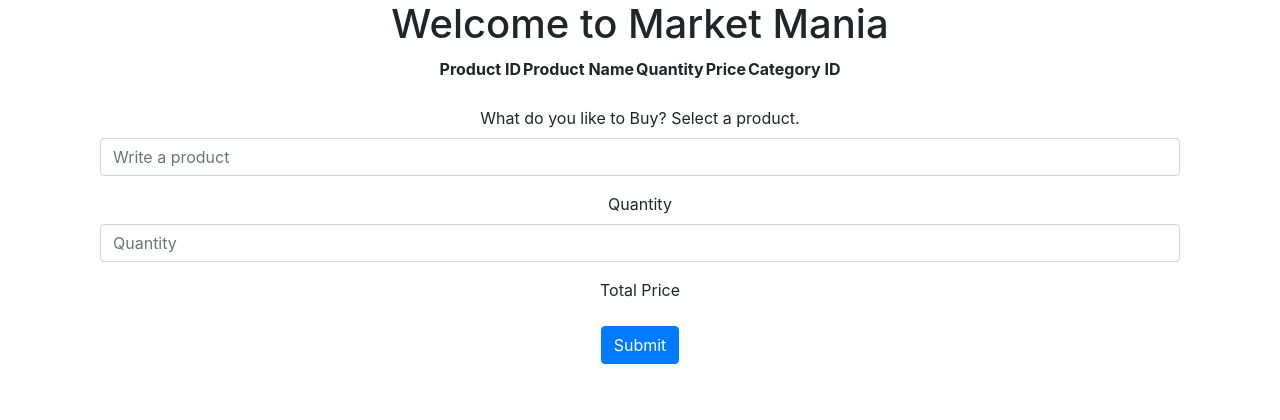
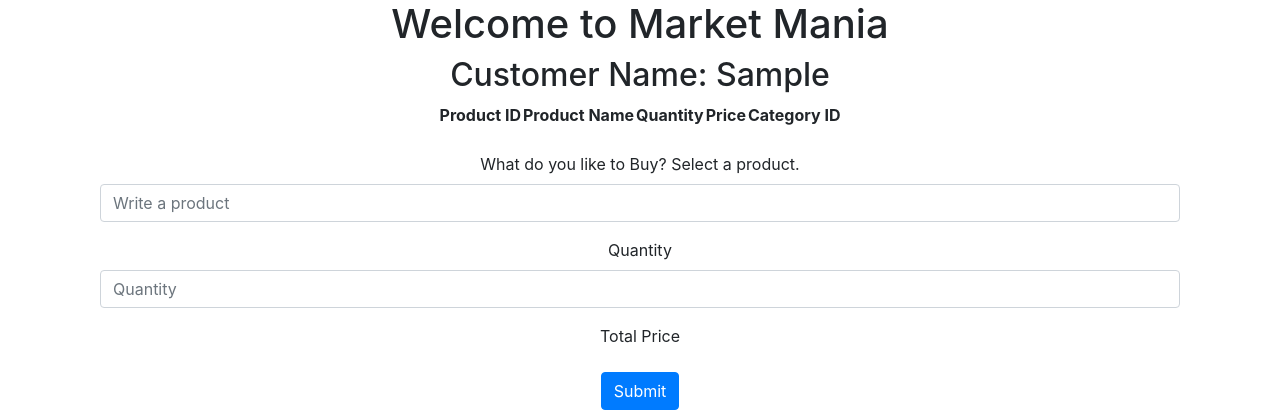
Before and after one commit to mdrhmn48/Flask-Ecommerce-Website, a Flask app: page / in a window 1280 px wide. Shown: the part 56-476 px from the top of the page. Run offline with Flask 3, Linux system fonts and the light colour scheme; the visitor is signed in with stand-in values (Sample User, id 1); data that the repository does not hold is empty; some libraries are stand-ins or nearby versions.

Commit message:
first_name

```diff
--- a/main.py
+++ b/main.py
@@ -1,4 +1,4 @@
-from website import create_app
+from website.app import create_app
 from website import models as store
 
 app = create_app()
--- a/website/__init__.py
+++ b/website/app.py
@@ -5,30 +5,31 @@ from database_source_files.product_database import my_connection
 
 
 from .views import views
-from .auth import auth
+from .auth import auth, User, load_user
 
 db_connection = my_connection
 
 login_manager = LoginManager()
 login_manager.login_view = 'auth.login'
 
-
 class User(UserMixin):
-    def __init__(self, user_id):
+    def __init__(self, user_id, first_name):
         self.id = user_id
+        self.first_name = first_name
 
 
 @login_manager.user_loader
 def load_user(user_id):
     db_cursor = db_connection.cursor(buffered=True)
-    db_cursor.execute("SELECT email FROM customers WHERE email = %s", (user_id,))
+    db_cursor.execute("SELECT email, first_name FROM customers WHERE email = %s", (user_id,))
     result = db_cursor.fetchone()
-    print("user_id: ", result[0])
+    print("user_id: ", result[0], result[1])
     db_cursor.close()
     if result:
-        return User(result[0])
+        return User(result[0], result[1])
     else:
         return None
+
 
 def create_app():
     app = Flask(__name__)
--- a/website/auth.py
+++ b/website/auth.py
@@ -9,33 +9,31 @@ from flask_login import UserMixin, LoginManager
 currentUser = ""
 auth = Blueprint("auth", __name__)
 
-db_connection = my_connection
+
 db_cursor = my_connection.cursor(buffered=True)
 db_cursor.execute("""SELECT email, customer_pass FROM customers""")
 user_rows = db_cursor.fetchall()
 user_dict = {row[0].lower(): row[1] for row in user_rows}
 
 
-login_manager = LoginManager()
-login_manager.login_view = 'auth.login'
 
 class User(UserMixin):
-    def __init__(self, user_id):
+    def __init__(self, user_id, first_name):
         self.id = user_id
+        self.first_name = first_name
 
 
-@login_manager.user_loader
+# @login_manager.user_loader
 def load_user(user_id):
-    db_cursor = db_connection.cursor(buffered=True)
-    db_cursor.execute("SELECT email FROM customers WHERE email = %s", (user_id,))
+    db_cursor =my_connection.cursor(buffered=True)
+    db_cursor.execute("SELECT email, first_name FROM customers WHERE email = %s", (user_id,))
     result = db_cursor.fetchone()
-    print("user_id: ", result[0])
+    print("user_id: ", result[0], result[1])
     db_cursor.close()
     if result:
-        return User(result[0])
+        return User(result[0], result[1])
     else:
         return None
-
 
 @auth.route("/login", methods=["GET", "POST"])
 def login():
@@ -51,7 +49,7 @@ def login():
         if result:
             hashed_password = result[1]
             if check_password_hash(hashed_password, password):
-                user = User(result[0])
+                user = User(result[0], result[1])
                 login_user(user, remember=True)
                 flash(f"{current_user.id} logged in successfully!", category="success")
                 session["email"] = email
@@ -90,11 +88,7 @@ def sign_up():
             hashed_password = generate_password_hash(password1)
             db_cursor.execute("INSERT INTO customers(email, first_name, customer_pass) VALUES (%s, %s, %s)", (email, firstName, hashed_password)),
             my_connection.commit()
-            # db_cursor.execute("""SELECT email, customer_pass FROM customers""")
-            # db_cursor.fetchall()
 
-
-            # print("Emails in databasess:", user_dict)
             flash("Account created successfully", category="success")
             return redirect(url_for('views.home'))
     return render_template("sign_up.html", currentUser=current_user)
--- a/website/templates/home.html
+++ b/website/templates/home.html
@@ -4,7 +4,8 @@
 
 {% block content %}
 <div align="center" class="container">
-    <h1 align="center">{{ currentUser.email }} Welcome to Market Mania</h1>
+    <h1 align="center"> Welcome to Market Mania</h1>
+    <h2 align="center">Customer Name: {{ current_user.first_name }}</h2>
     <table>
         <thead>
             <tr>
```
